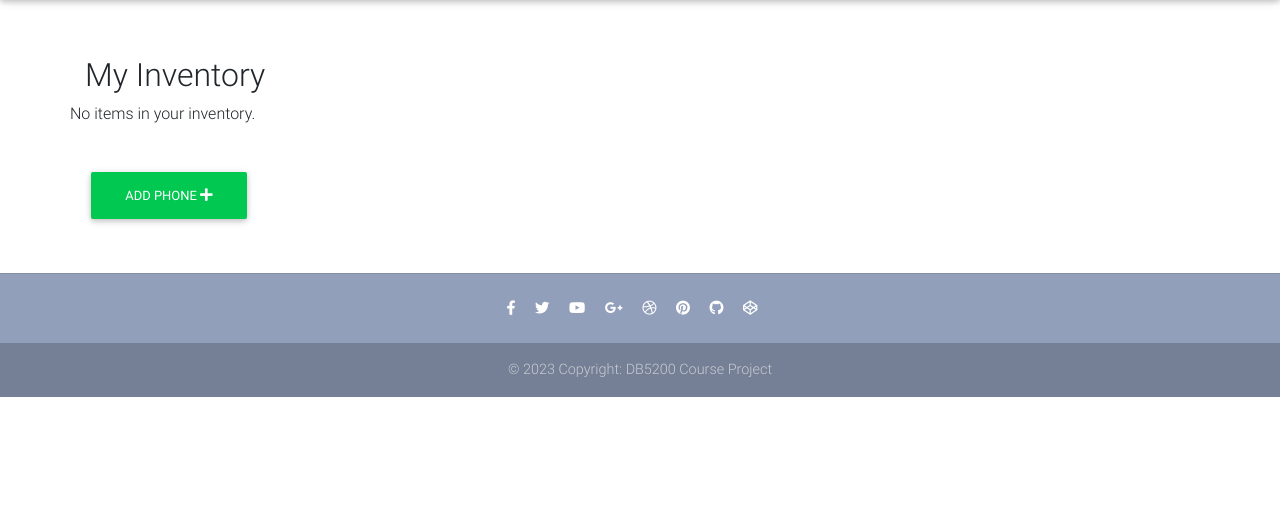
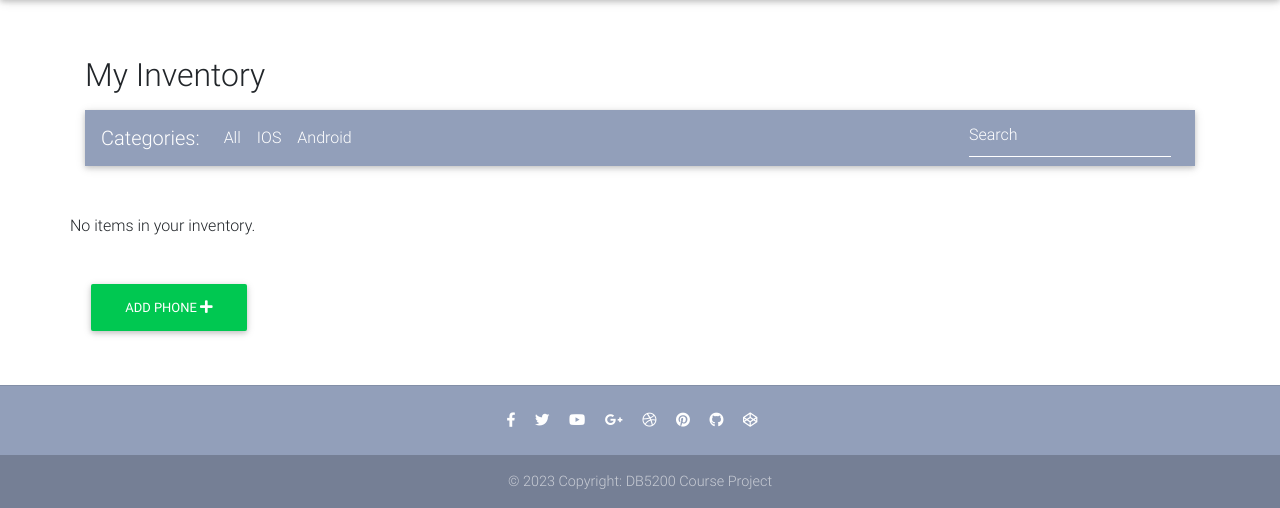
Before and after one commit to DailyGrow/phone-bidding, a Django app: page /my-inventory/ in a window 1280 px wide. Shown: the part 64-572 px from the top of the page. Run offline with Django 3.2, Linux system fonts and the light colour scheme; the visitor is signed in with stand-in values (Sample User, id 1); data that the repository does not hold is empty; some libraries are stand-ins or nearby versions.

Commit message:
add navbar for inventory page

```diff
--- a/core/views.py
+++ b/core/views.py
@@ -570,7 +570,18 @@ class InventoryView(LoginRequiredMixin, ListView):
     context_object_name = 'items'
 
     def get_queryset(self):
-        return Item.objects.filter(seller=self.request.user)
+        queryset = super().get_queryset()
+        queryset = queryset.filter(seller=self.request.user)  # Filter to show only user's items
+
+        system_filter = self.request.GET.get('system', 'ALL')
+        search_query = self.request.GET.get('search', '')
+
+        if system_filter != 'ALL':
+            queryset = queryset.filter(system=system_filter)
+        if search_query:
+            queryset = queryset.filter(title__icontains=search_query)
+
+        return queryset
 
 
 class ProductEditView(LoginRequiredMixin, UserPassesTestMixin, UpdateView):
--- a/templates/my_inventory.html
+++ b/templates/my_inventory.html
@@ -1,6 +1,73 @@
 {% extends "base.html" %} {% block content %}
 <main class="container mt-5">
     <h2>My Inventory</h2>
+    <!--Navbar-->
+    <nav
+        class="navbar navbar-expand-lg navbar-dark mdb-color lighten-3 mt-3 mb-5"
+    >
+        <!-- Navbar brand -->
+        <span class="navbar-brand">Categories:</span>
+
+        <!-- Collapse button -->
+        <button
+            class="navbar-toggler"
+            type="button"
+            data-toggle="collapse"
+            data-target="#basicExampleNav"
+            aria-controls="basicExampleNav"
+            aria-expanded="false"
+            aria-label="Toggle navigation"
+        >
+            <span class="navbar-toggler-icon"></span>
+        </button>
+
+        <!-- Collapsible content -->
+        <div class="collapse navbar-collapse" id="basicExampleNav">
+            <!-- Links -->
+            <ul class="navbar-nav mr-auto">
+                <li class="nav-item">
+                    <a
+                        class="nav-link"
+                        href="{% url 'core:my_inventory' %}?system=ALL"
+                        >All</a
+                    >
+                </li>
+                <li class="nav-item">
+                    <a
+                        class="nav-link"
+                        href="{% url 'core:my_inventory' %}?system=IOS"
+                        >IOS</a
+                    >
+                </li>
+                <li class="nav-item">
+                    <a
+                        class="nav-link"
+                        href="{% url 'core:my_inventory' %}?system=ANDROID"
+                        >Android</a
+                    >
+                </li>
+            </ul>
+            <!-- Links -->
+
+            <form
+                class="form-inline"
+                method="get"
+                action="{% url 'core:my_inventory' %}"
+            >
+                <div class="md-form my-0">
+                    <input
+                        class="form-control mr-sm-2"
+                        type="text"
+                        name="search"
+                        placeholder="Search"
+                        aria-label="Search"
+                    />
+                </div>
+            </form>
+        </div>
+        <!-- Collapsible content -->
+    </nav>
+
     <div class="row">
         {% for item in items %}
         <div class="col-md-4">
```
